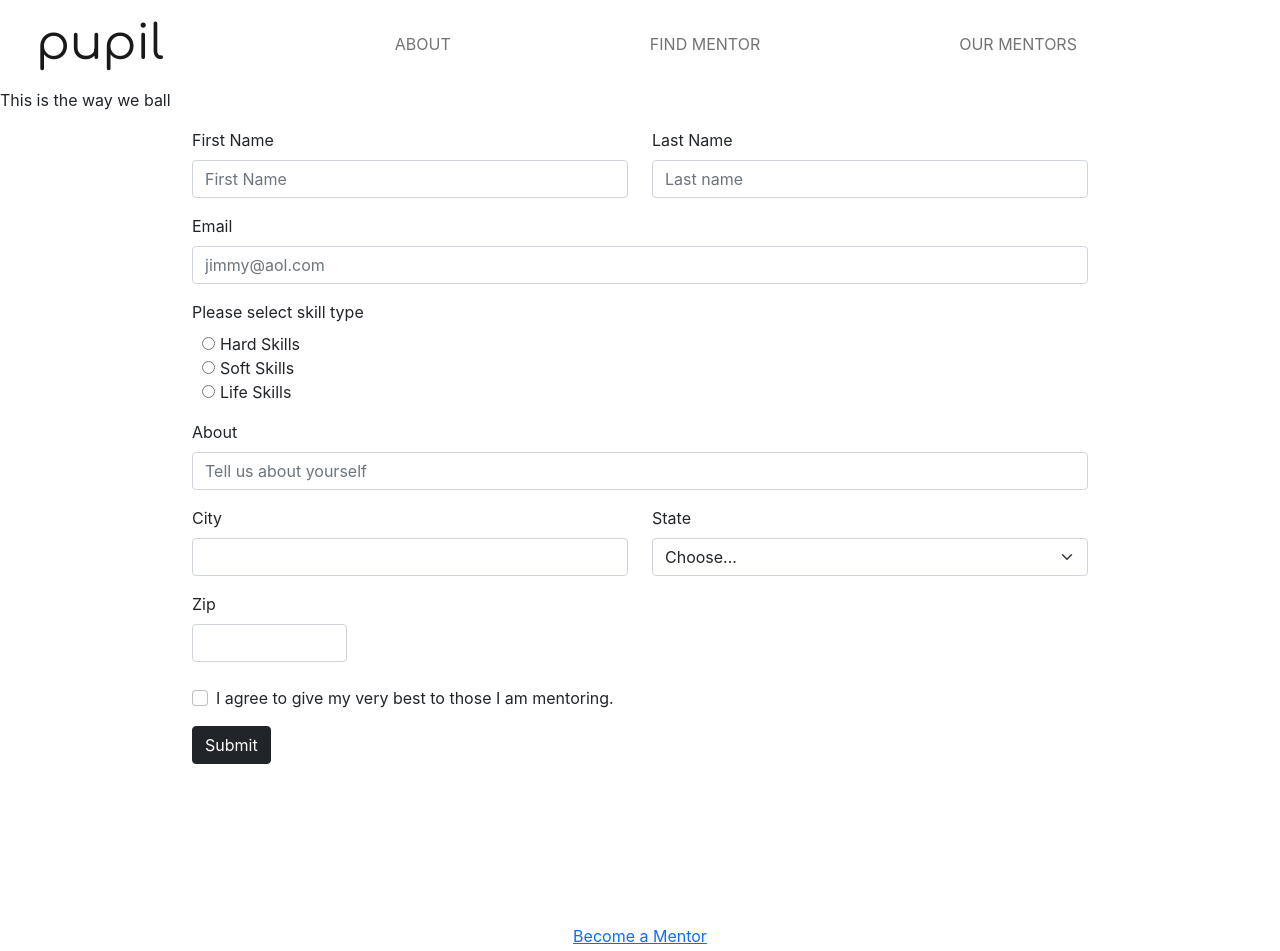
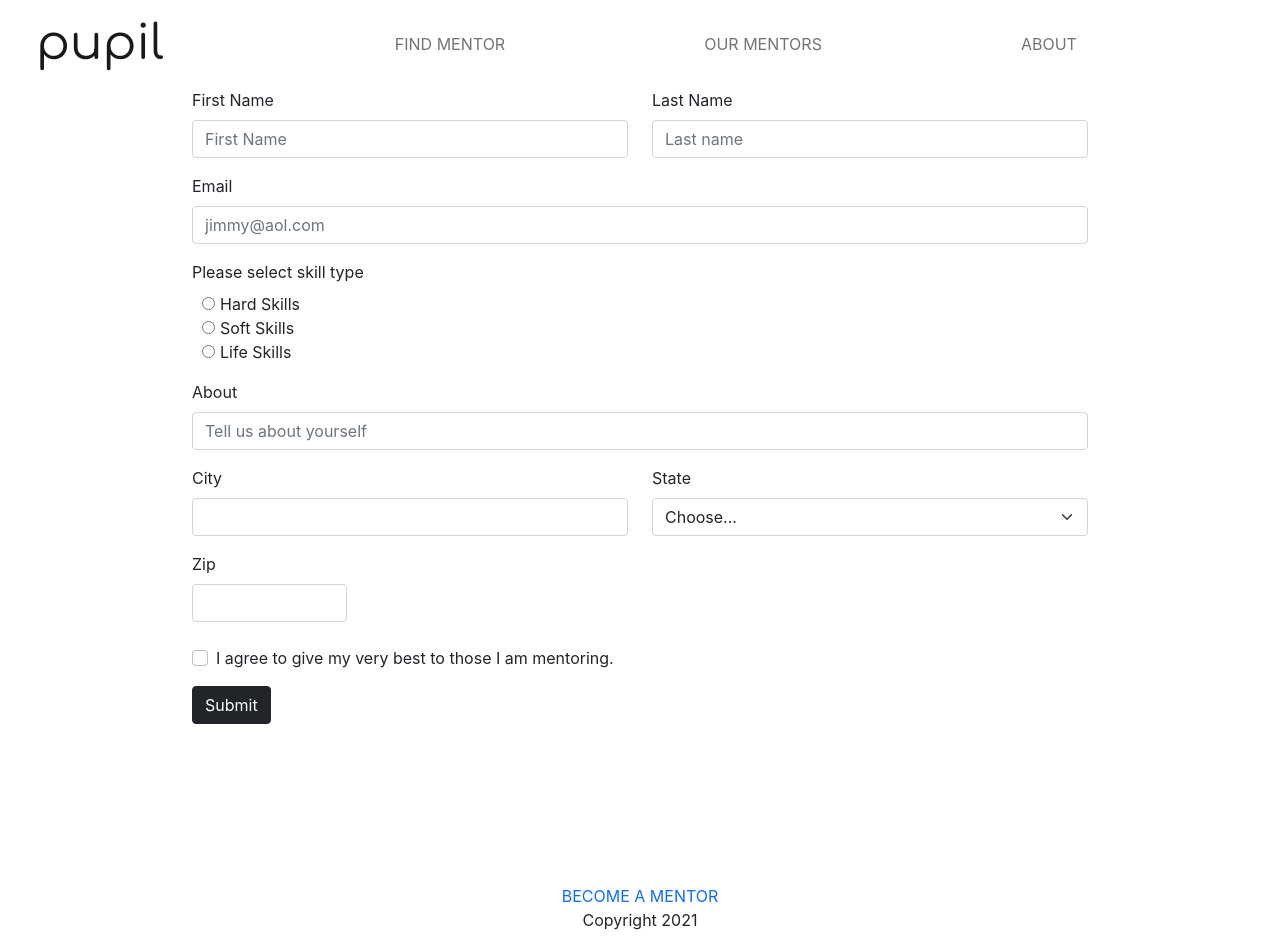
Before and after one commit to heggy231/pupil, a React (Create React App) app in the folder react-ui/: page /become in a window 1280 px wide. Shown: the top 951 px of the page. Built offline with nearby package versions, Linux system fonts and the light colour scheme.

Commit message:
style about section and fix route error

```diff
--- a/react-ui/src/routes/about/About.jsx
+++ b/react-ui/src/routes/about/About.jsx
@@ -1,7 +1,16 @@
 const About = () => {
     return (
         <>
-
+        <div className='wrapper'>
+          <div className='img-containter'>
+            <img src="" alt="Kingsley" />
+          </div>
+          <div>
+            <p>Lorem ipsum dolor sit amet consectetur, adipisicing elit.
+                Soluta quam iure qui eaque assumenda fugiat aut laudantium delectus.
+                Quibusdam voluptatum illum aut iure cum quo perferendis similique adipisci maiores ipsa.</p>
+          </div>
+        </div>
 
         </>
     )
--- /dev/null
+++ b/react-ui/src/routes/about/about.css
@@ -0,0 +1,3 @@
+.wrapper {
+    display: flex;
+}
--- a/react-ui/src/sectioning/footer/Footer.jsx
+++ b/react-ui/src/sectioning/footer/Footer.jsx
@@ -8,7 +8,7 @@ function Footer() {
     return (
     <footer >
       <div style={{marginTop: '10rem'}}>
-        <NavLink to="/become">Become a Mentor </NavLink>
+        <NavLink style ={{textDecoration:'none'}} to="/become">BECOME A MENTOR </NavLink>
         <p>Copyright {currentYear} </p>
       </div>
     </footer>
--- a/react-ui/src/sectioning/footer/footer.css
+++ b/react-ui/src/sectioning/footer/footer.css
@@ -2,6 +2,7 @@ footer {
     text-align: center;
 }
 
-/* footer p {
-    margin: auto;
-} */
+footer p div {
+    text-decoration: none;
+    font-family: 'Segoe UI', Tahoma, Geneva, Verdana, sans-serif;
+}
--- a/react-ui/src/sectioning/header/Header.jsx
+++ b/react-ui/src/sectioning/header/Header.jsx
@@ -6,9 +6,7 @@ function Header() {
      <header>
        <Navigation/>
      </header>
-     <div>
-       <p>This is the way we ball</p>
-     </div>
+
      </>
     )
 
--- a/react-ui/src/sectioning/header/Navigation.jsx
+++ b/react-ui/src/sectioning/header/Navigation.jsx
@@ -11,13 +11,13 @@ function Navigation() {
        <Navbar.Toggle />
        <Navbar.Collapse>
        <Nav className="navtext-container">
+         <Nav.Link className="navtext" href="/findmentor">Find Mentor</Nav.Link>
+         <Nav.Link className="navtext" href="/mentors">Our Mentors</Nav.Link>
          <Nav.Link className="navtext" href="/about">About</Nav.Link>
-         <Nav.Link className="navtext" href="/findmentor">Find Mentor</Nav.Link>
-         <Nav.Link className="navtext" href="mentors">Our Mentors</Nav.Link>
        </Nav>
        </Navbar.Collapse>
      </Navbar>
-     </Container >
+     </Container>
     )
 
 }
--- a/react-ui/src/sectioning/header/header.css
+++ b/react-ui/src/sectioning/header/header.css
@@ -4,7 +4,9 @@
     font-family: "Comfortaa";
     font-size: 3rem;
     padding: 0 1.5rem;
+    color: rgb(red, green, rgb(0, 136, 160))
 }
+
 .navtext-container {
     text-transform: uppercase;
     display:flex;
```
